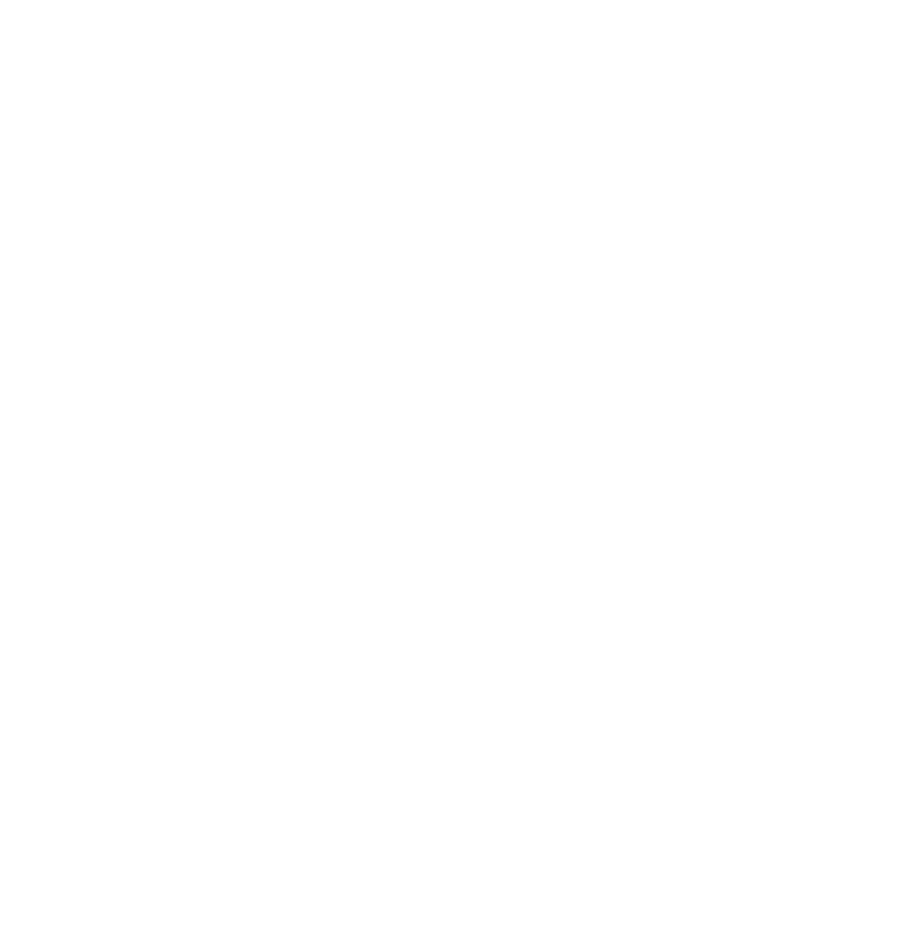
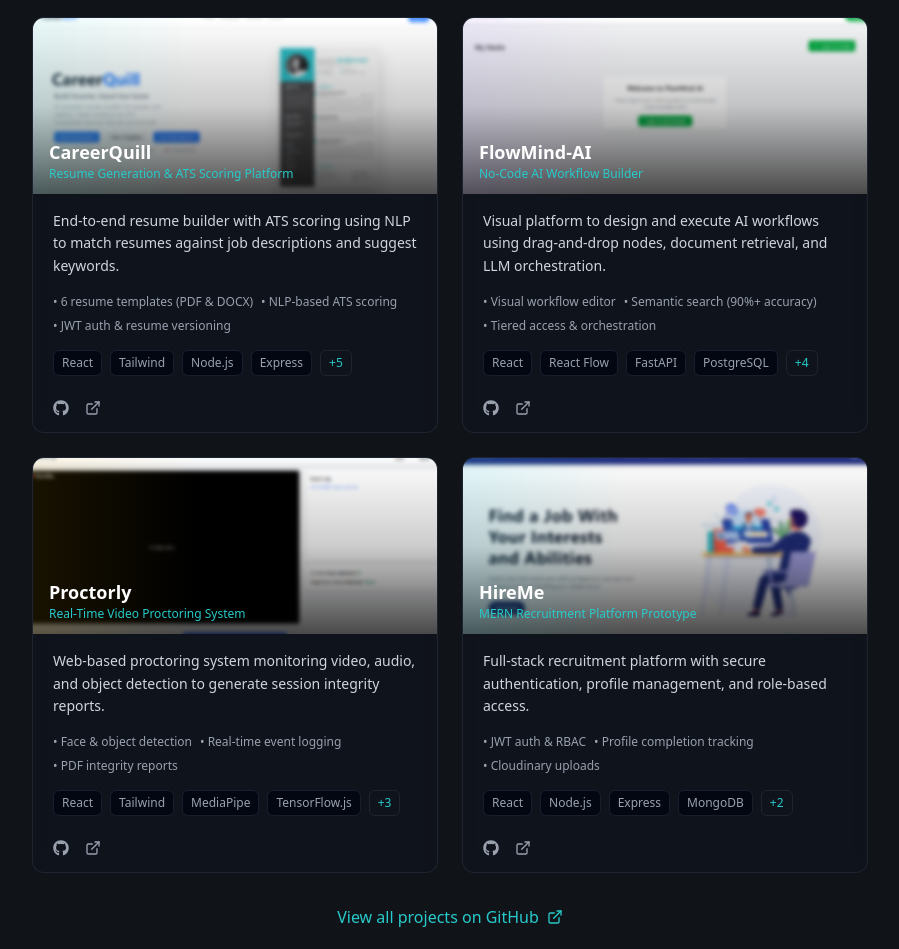
Before and after one commit to adityarajsrv/Portfolio, a React (Vite) app in the folder frontend/: page / in a window 1280 px wide. Shown: the part 2880-3829 px from the top of the page, without its empty margins (248-1147 px from the left). Before the commit the page ends 2637 px from the top, so only its background shows below. Built offline with nearby package versions, Linux system fonts and the light colour scheme.

Commit message:
Projects section built

```diff
--- /dev/null
+++ b/frontend/src/components/Projects.jsx
@@ -0,0 +1,246 @@
+/* eslint-disable react/prop-types */
+import { useState } from "react";
+import { motion } from "framer-motion";
+import { ExternalLink } from "lucide-react";
+import { FaGithub } from "react-icons/fa";
+
+import careerquillImg from "../assets/careerquill.png";
+import flowmindImg from "../assets/flowmind.png";
+import proctorlyImg from "../assets/proctorly.png";
+import hiremeImg from "../assets/hireme.png";
+
+const projects = [
+  {
+    title: "CareerQuill",
+    subtitle: "Resume Generation & ATS Scoring Platform",
+    description:
+      "End-to-end resume builder with ATS scoring using NLP to match resumes against job descriptions and suggest keywords.",
+    highlights: [
+      "6 resume templates (PDF & DOCX)",
+      "NLP-based ATS scoring",
+      "JWT auth & resume versioning",
+    ],
+    tech: [
+      "React",
+      "Tailwind",
+      "Node.js",
+      "Express",
+      "MongoDB",
+      "Python",
+      "FastAPI",
+      "spaCy",
+      "scikit-learn",
+    ],
+    github: "https://github.com/adityarajsrv/CareerQuill",
+    live: "#",
+    image: careerquillImg,
+    accent: "from-[#27CBCB]/40",
+  },
+  {
+    title: "FlowMind-AI",
+    subtitle: "No-Code AI Workflow Builder",
+    description:
+      "Visual platform to design and execute AI workflows using drag-and-drop nodes, document retrieval, and LLM orchestration.",
+    highlights: [
+      "Visual workflow editor",
+      "Semantic search (90%+ accuracy)",
+      "Tiered access & orchestration",
+    ],
+    tech: [
+      "React",
+      "React Flow",
+      "FastAPI",
+      "PostgreSQL",
+      "MongoDB",
+      "ChromaDB",
+      "Gemini LLM",
+      "Docker",
+    ],
+    github: "https://github.com/adityarajsrv/FlowMind-AI",
+    live: "https://flow-mind-ai-tan.vercel.app",
+    image: flowmindImg,
+    accent: "from-violet-400/40",
+  },
+  {
+    title: "Proctorly",
+    subtitle: "Real-Time Video Proctoring System",
+    description:
+      "Web-based proctoring system monitoring video, audio, and object detection to generate session integrity reports.",
+    highlights: [
+      "Face & object detection",
+      "Real-time event logging",
+      "PDF integrity reports",
+    ],
+    tech: [
+      "React",
+      "Tailwind",
+      "MediaPipe",
+      "TensorFlow.js",
+      "Node.js",
+      "MongoDB",
+      "jsPDF",
+    ],
+    github: "https://github.com/adityarajsrv/Proctorly",
+    live: "https://proctorly-kappa.vercel.app",
+    image: proctorlyImg,
+    accent: "from-amber-400/40",
+  },
+  {
+    title: "HireMe",
+    subtitle: "MERN Recruitment Platform Prototype",
+    description:
+      "Full-stack recruitment platform with secure authentication, profile management, and role-based access.",
+    highlights: [
+      "JWT auth & RBAC",
+      "Profile completion tracking",
+      "Cloudinary uploads",
+    ],
+    tech: ["React", "Node.js", "Express", "MongoDB", "JWT", "Cloudinary"],
+    github: "https://github.com/adityarajsrv/HireMe",
+    live: "https://hire-me-inky.vercel.app",
+    image: hiremeImg,
+    accent: "from-cyan-400/40",
+  },
+];
+
+const ProjectCard = ({ project }) => {
+  const [expanded, setExpanded] = useState(false);
+
+  return (
+    <motion.div
+      whileHover={{ y: -6 }}
+      transition={{ duration: 0.25 }}
+      className="group rounded-xl border border-gray-700/40
+        bg-gray-900/20 backdrop-blur overflow-hidden"
+    >
+      <div className="relative h-44 overflow-hidden">
+        <img
+          src={project.image}
+          alt={project.title}
+          className="h-full w-full object-cover
+            scale-105 blur-[2px]
+            group-hover:blur-0 group-hover:scale-100
+            transition-all duration-500"
+        />
+        <div className="absolute inset-0 bg-linear-to-t from-black/70 via-black/20 to-transparent" />
+        <motion.div
+          initial={{ x: "-60%" }}
+          whileHover={{ x: "60%" }}
+          transition={{ duration: 1.2 }}
+          className={`absolute inset-0 bg-linear-to-r ${project.accent} to-transparent opacity-60`}
+        />
+
+        <div className="absolute bottom-3 left-4">
+          <h3 className="text-lg font-semibold text-white">{project.title}</h3>
+          <p className="text-xs text-[#27CBCB]">{project.subtitle}</p>
+        </div>
+      </div>
+      <div className="px-5 py-4 space-y-4">
+        <p className="text-gray-300 text-sm leading-relaxed">
+          {project.description}
+        </p>
+        <div className="flex flex-wrap gap-2 text-xs text-gray-400">
+          {project.highlights.map((h) => (
+            <span key={h}>• {h}</span>
+          ))}
+        </div>
+        <div className="flex flex-wrap gap-2">
+          {project.tech
+            .slice(0, expanded ? project.tech.length : 4)
+            .map((t) => (
+              <motion.span
+                key={t}
+                initial={{ opacity: 0, y: 6 }}
+                animate={{ opacity: 1, y: 0 }}
+                className="px-2 py-1 text-xs rounded-md
+                  bg-gray-950 border border-gray-700/40
+                  text-gray-400"
+              >
+                {t}
+              </motion.span>
+            ))}
+
+          {project.tech.length > 4 && (
+            <button
+              onClick={() => setExpanded(!expanded)}
+              className="px-2 py-1 text-xs rounded-md
+                border border-gray-700/40
+                text-[#27CBCB] hover:bg-[#27CBCB]/10
+                transition-colors"
+            >
+              {expanded ? "− less" : `+${project.tech.length - 4}`}
+            </button>
+          )}
+        </div>
+        <div className="flex gap-4 text-gray-400 pt-2">
+          <a
+            href={project.github}
+            target="_blank"
+            rel="noreferrer"
+            className="hover:text-white transition-colors"
+          >
+            <FaGithub size={16} />
+          </a>
+          {project.live && (
+            <a
+              href={project.live}
+              target="_blank"
+              rel="noreferrer"
+              className="hover:text-white transition-colors"
+            >
+              <ExternalLink size={16} />
+            </a>
+          )}
+        </div>
+      </div>
+    </motion.div>
+  );
+};
+
+const Projects = () => {
+  return (
+    <section className="ml-65 p-5 space-y-8 max-w-6xl mr-36">
+      <div>
+        <h2 className="text-4xl font-bold text-[#27CBCB]">
+          Things I&apos;ve Built
+        </h2>
+        <p className="mt-2 text-[#80978F] text-lg max-w-xl">
+          Real-world projects focused on system design, scalability, and clean
+          engineering.
+        </p>
+      </div>
+      <div className="grid grid-cols-1 md:grid-cols-2 gap-6">
+        {projects.map((project) => (
+          <ProjectCard key={project.title} project={project} />
+        ))}
+      </div>
+      <div
+        className="group relative flex flex-row justify-center items-center
+    space-x-1 text-[#27CBCB] cursor-pointer"
+      >
+        <a
+          href="https://github.com/adityarajsrv"
+          target="_blank"
+          rel="noreferrer"
+          className="group inline-flex items-center gap-2 text-[#27CBCB]"
+        >
+          <span className="relative">
+            View all projects on GitHub
+            <span
+              className="absolute left-1/2 -bottom-1 h-0.5 w-0
+        bg-[#27CBCB]
+        transition-all duration-300 ease-out
+        group-hover:w-full group-hover:left-0"
+            />
+          </span>
+          <ExternalLink
+            size={16}
+            className="transition-transform duration-300 group-hover:translate-x-0.5"
+          />
+        </a>
+      </div>
+    </section>
+  );
+};
+
+export default Projects;
--- a/frontend/src/components/Stack.jsx
+++ b/frontend/src/components/Stack.jsx
@@ -122,7 +122,7 @@ const Stack = () => {
             {active === key && (
               <motion.span
                 layoutId="underline"
-                className="absolute left-0 bottom-0 h-[3px] w-full bg-[#27CBCB]"
+                className="absolute left-0 bottom-0 h-1 w-full bg-[#27CBCB]"
               />
             )}
           </button>
--- a/frontend/src/components/ui/styles/ProfileCard.css
+++ b/frontend/src/components/ui/styles/ProfileCard.css
@@ -118,9 +118,15 @@
 }
 
 .pc-shine {
+  -webkit-mask-image: var(--icon);
   mask-image: var(--icon);
+  -webkit-mask-repeat: repeat;
   mask-repeat: repeat;
+  -webkit-mask-size: 150%;
   mask-size: 150%;
+  -webkit-mask-position:
+    top calc(200% - (var(--background-y) * 5))
+    left calc(100% - var(--background-x));
   mask-position:
     top calc(200% - (var(--background-y) * 5))
     left calc(100% - var(--background-x));
@@ -287,6 +293,7 @@
   position: absolute;
   inset: 0;
   z-index: 1;
+  -webkit-backdrop-filter: none;
   backdrop-filter: none;
   pointer-events: none;
 }
@@ -303,6 +310,7 @@
   align-items: center;
   justify-content: space-between;
   background: rgba(16, 19, 24, 0.85);
+  -webkit-backdrop-filter: blur(30px) saturate(1.8);
   backdrop-filter: blur(30px) saturate(1.8);
   border: 1px solid rgba(39, 203, 203, 0.2);
   border-radius: calc(max(0px, var(--card-radius) - var(--ui-inset) + var(--ui-radius-bias)));
@@ -365,6 +373,7 @@
   color: #26D868;
   cursor: pointer;
   transition: all 0.2s ease;
+  -webkit-backdrop-filter: blur(10px);
   backdrop-filter: blur(10px);
   background: rgba(38, 216, 104, 0.1);
   font-family: 'SF Mono', 'Monaco', 'Inconsolata', monospace;
--- a/frontend/src/pages/Portfolio.jsx
+++ b/frontend/src/pages/Portfolio.jsx
@@ -2,6 +2,7 @@ import Hero from "../components/Hero";
 import Navbar from "../components/Navbar";
 import About from "../components/About";
 import Stack from "../components/Stack";
+import Projects from "../components/Projects";
 
 const Portfolio = () => {
   return (
@@ -15,13 +16,20 @@ const Portfolio = () => {
         <div className="bg-gray-700 h-0.5 w-full mr-30 rounded-lg"></div>
       </div>
       <About />
-      <div className="flex flex-row items-center ml-50 mt-30 p-5 space-x-3">
+      <div className="flex flex-row items-center ml-50 mt-20 p-5 space-x-3">
         <p className="cursor-pointer text-[#27CBCB] ">
           /stack
         </p>
         <div className="bg-gray-700 h-0.5 w-full mr-30 rounded-lg"></div>
       </div>
       <Stack />
+      <div className="flex flex-row items-center ml-50 mt-20 p-5 space-x-3">
+        <p className="cursor-pointer text-[#27CBCB] ">
+          /projects
+        </p>
+        <div className="bg-gray-700 h-0.5 w-full mr-30 rounded-lg"></div>
+      </div>
+      <Projects />
     </div>
   );
 };
```
